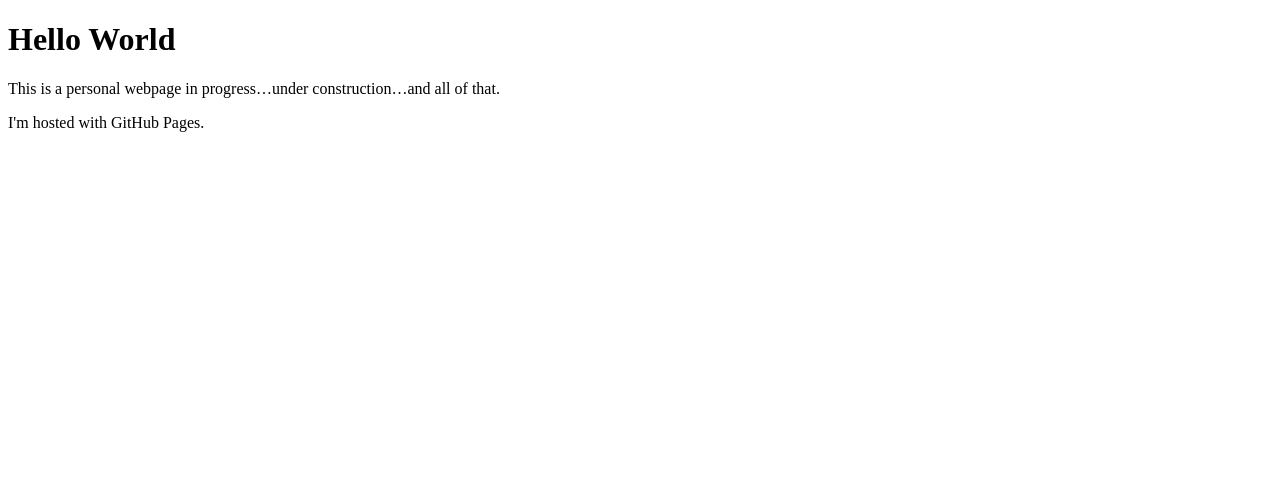
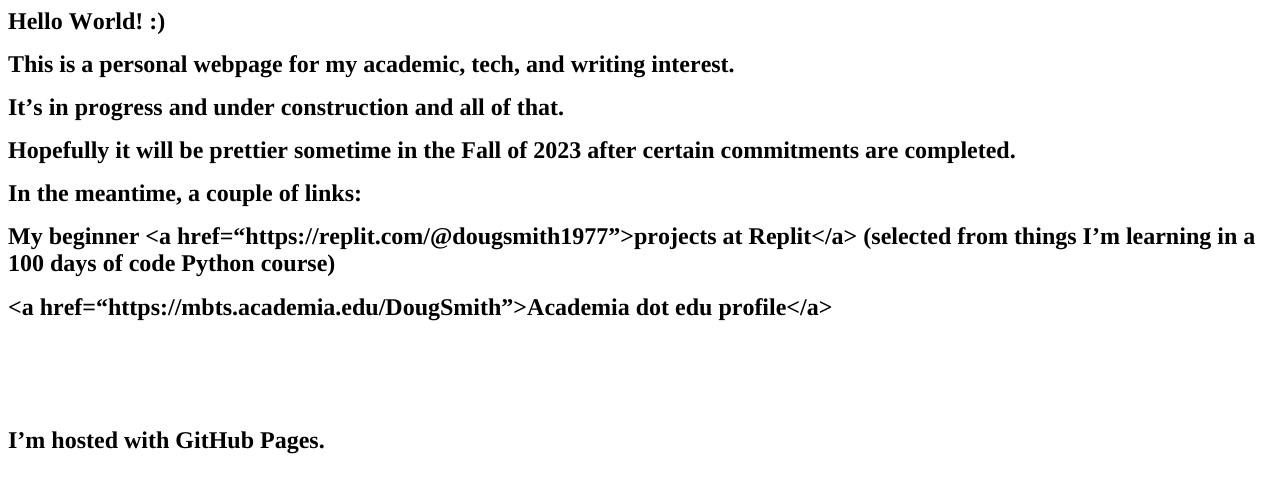
Before and after one commit to dougsmith1977/dougsmith1977.github.io, a plain HTML site: page index.html in a window 1280 px wide. Drawn offline with Linux system fonts and the light colour scheme.

Commit message:
Add files via upload

```diff
--- a/index.html
+++ b/index.html
@@ -1,8 +1,25 @@
-<!DOCTYPE html>
+<!DOCTYPE html PUBLIC "-//W3C//DTD HTML 4.01//EN" "http://www.w3.org/TR/html4/strict.dtd">
 <html>
+<head>
+  <meta http-equiv="Content-Type" content="text/html; charset=utf-8">
+  <meta http-equiv="Content-Style-Type" content="text/css">
+  <title></title>
+  <meta name="Generator" content="Cocoa HTML Writer">
+  <meta name="CocoaVersion" content="2299.6">
+  <style type="text/css">
+    span.s1 {font-kerning: none}
+  </style>
+</head>
 <body>
-<h1>Hello World</h1>
-<p>This is a personal webpage in progress…under construction…and all of that.</p>
-<p>I'm hosted with GitHub Pages.</p>
+<h1 style="margin: 0.0px 0.0px 16.1px 0.0px; font: 24.0px Times; -webkit-text-stroke: #000000"><span class="s1"><b>Hello World! :)</b></span></h1>
+<h1 style="margin: 0.0px 0.0px 16.1px 0.0px; font: 24.0px Times; -webkit-text-stroke: #000000"><span class="s1"><b>This is a personal webpage for my academic, tech, and writing interest.<span class="Apple-converted-space"> </span></b></span></h1>
+<h1 style="margin: 0.0px 0.0px 16.1px 0.0px; font: 24.0px Times; -webkit-text-stroke: #000000"><span class="s1"><b>It’s in progress and under construction and all of that.</b></span></h1>
+<h1 style="margin: 0.0px 0.0px 16.1px 0.0px; font: 24.0px Times; -webkit-text-stroke: #000000"><span class="s1"><b>Hopefully it will be prettier sometime in the Fall of 2023 after certain commitments are completed.</b></span></h1>
+<h1 style="margin: 0.0px 0.0px 16.1px 0.0px; font: 24.0px Times; -webkit-text-stroke: #000000"><span class="s1"><b>In the meantime, a couple of links:</b></span></h1>
+<h1 style="margin: 0.0px 0.0px 16.1px 0.0px; font: 24.0px Times; -webkit-text-stroke: #000000"><span class="s1"><b>My beginner &lt;a href=“https://replit.com/@dougsmith1977”&gt;projects at Replit&lt;/a&gt; (selected from things I’m learning in a 100 days of code Python course)</b></span></h1>
+<h1 style="margin: 0.0px 0.0px 16.1px 0.0px; font: 24.0px Times; -webkit-text-stroke: #000000"><span class="s1"><b>&lt;a href=“https://mbts.academia.edu/DougSmith”&gt;Academia dot edu profile&lt;/a&gt;</b></span></h1>
+<h1 style="margin: 0.0px 0.0px 16.1px 0.0px; font: 24.0px Times; -webkit-text-stroke: #000000; min-height: 29.0px"><span class="s1"><b></b></span><br></h1>
+<h1 style="margin: 0.0px 0.0px 16.1px 0.0px; font: 24.0px Times; -webkit-text-stroke: #000000; min-height: 29.0px"><span class="s1"><b></b></span><br></h1>
+<h1 style="margin: 0.0px 0.0px 16.1px 0.0px; font: 24.0px Times; -webkit-text-stroke: #000000"><span class="s1"><b>I’m hosted with GitHub Pages.</b></span></h1>
 </body>
 </html>
```
